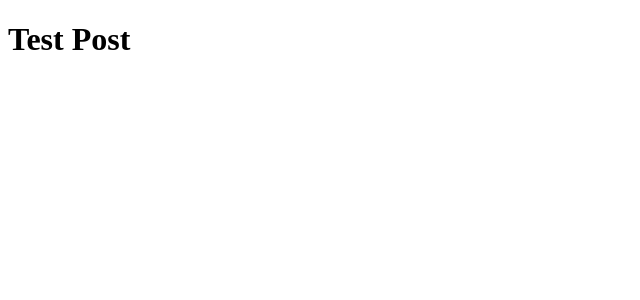
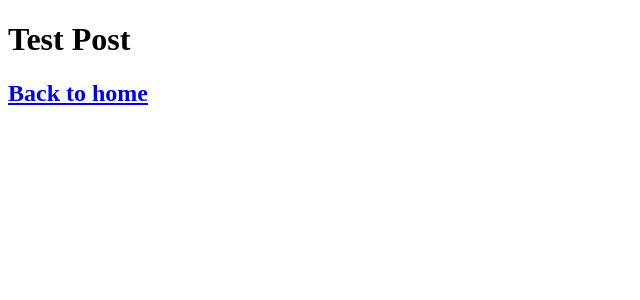
Before and after one commit to qbit86/nextjs-playground, a Next.js app: page /posts/test-post in a window 1280 px wide. Shown: the top 300 px of the page, without its empty margins (0-640 px from the left). Built offline with nearby package versions, Linux system fonts and the light colour scheme.

Commit message:
Add links

```diff
--- a/pages/index.js
+++ b/pages/index.js
@@ -1,4 +1,5 @@
 import Head from 'next/head'
+import Link from 'next/link'
 
 export default function Home() {
   return (
@@ -10,7 +11,10 @@
 
       <main>
         <h1 className="title">
-          Learn <a href="https://nextjs.org">Next.js!</a>
+          Read{' '}
+          <Link href="/posts/test-post">
+            <a>this page!</a>
+          </Link>
         </h1>
 
         <p className="description">
--- a/pages/posts/test-post.js
+++ b/pages/posts/test-post.js
@@ -1,3 +1,14 @@
+import Link from 'next/link'
+
 export default function TestPost() {
-  return <h1>Test Post</h1>;
+  return (
+    <>
+      <h1>Test Post</h1>
+      <h2>
+        <Link href="/">
+          <a>Back to home</a>
+        </Link>
+      </h2>
+    </>
+  );
 }
```
